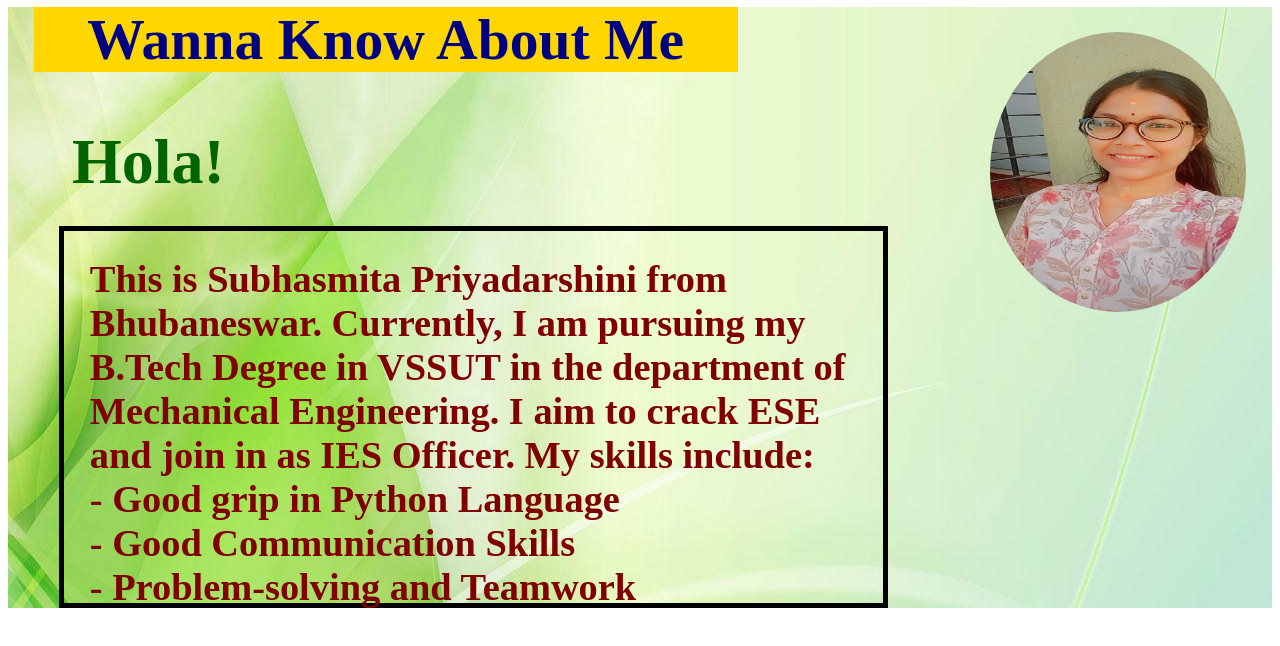
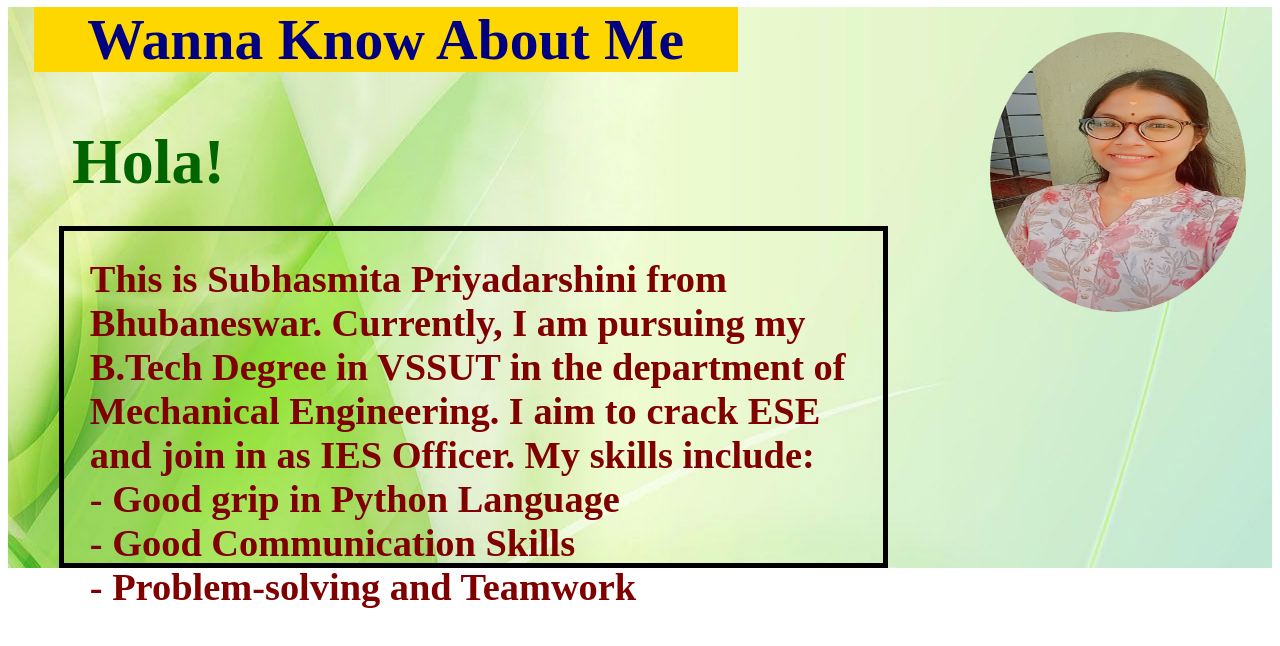
Before and after one commit to Subhasmita2005/My-Doc, a plain HTML site: page index.html in a window 1280 px wide. Drawn offline with Linux system fonts and the light colour scheme.

Commit message:
Update index.html

```diff
--- a/index.html
+++ b/index.html
@@ -7,7 +7,7 @@
 <h1 style="font-size:4.5vw;width:55vw;text-align:center;color:navy;background-color:gold;margin-left:2vw;font-family:Algerian;margin-top:-0.1vw"> Wanna Know About Me </h1>
 <h2 style="font-size:5vw;padding-left:5vw;font-family:Imprint MT Shadow;color:darkgreen;"> Hola! </h2>
 <div class="text">
-<div style="margin-left:4vw;width: 85vw;padding:2vw; border: 5px solid black;width:60vw;height:40vh;margin-top:-2vw">
+<div style="margin-left:4vw;width: 85vw;padding:2vw; border: 5px solid black;width:60vw;height:35vh;margin-top:-2vw">
 
 <body style="background-size:cover; background-repeat: no-repeat; height:100vh;font-family: Footlight MT Light; font-size:3vw; font-weight:bold;color:maroon"> This is Subhasmita Priyadarshini from Bhubaneswar. Currently, I am pursuing my B.Tech Degree in VSSUT in the department of Mechanical Engineering. I aim to crack ESE and join in as IES Officer. My skills include:
 <div class="multiline"> - Good grip in Python Language </div>
```
